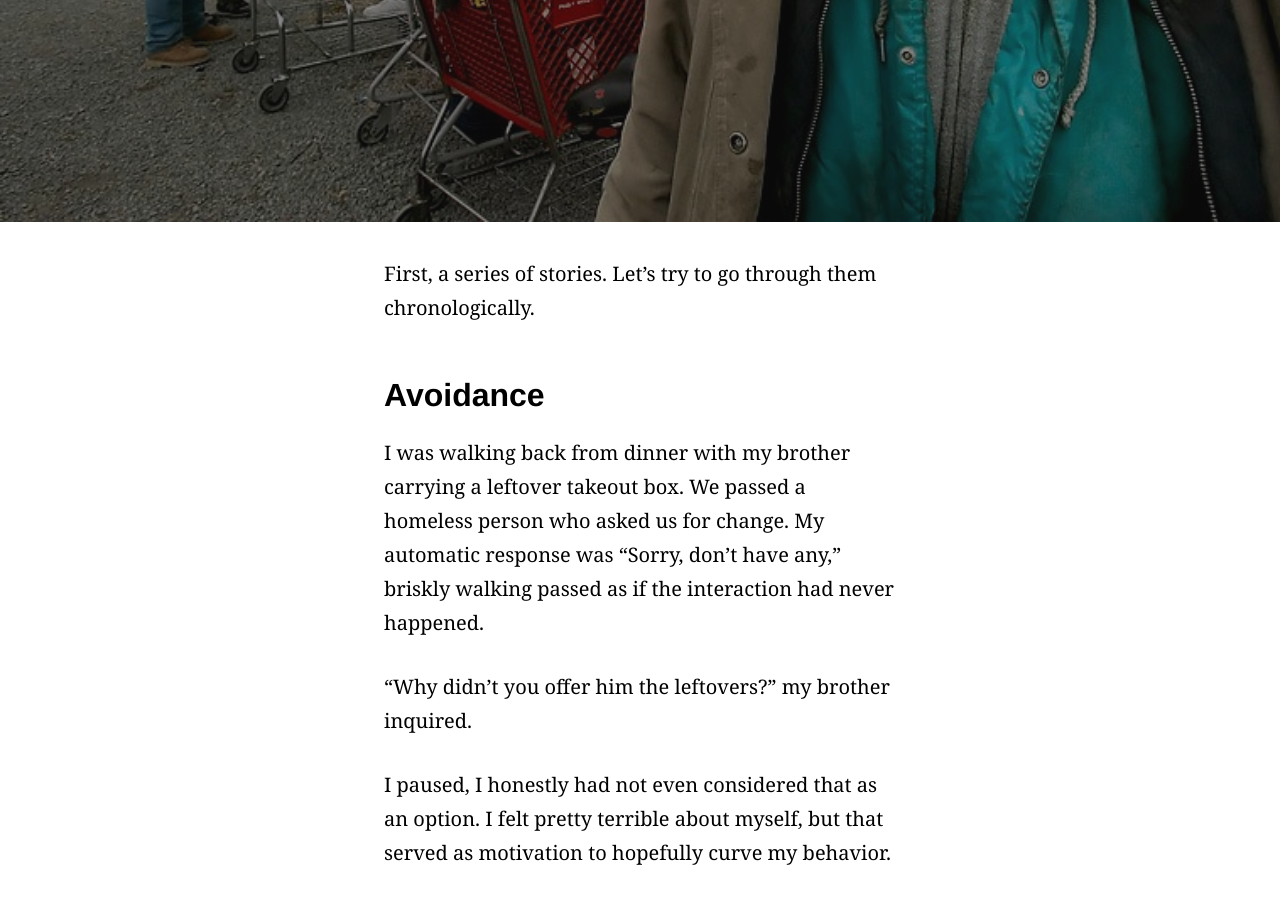
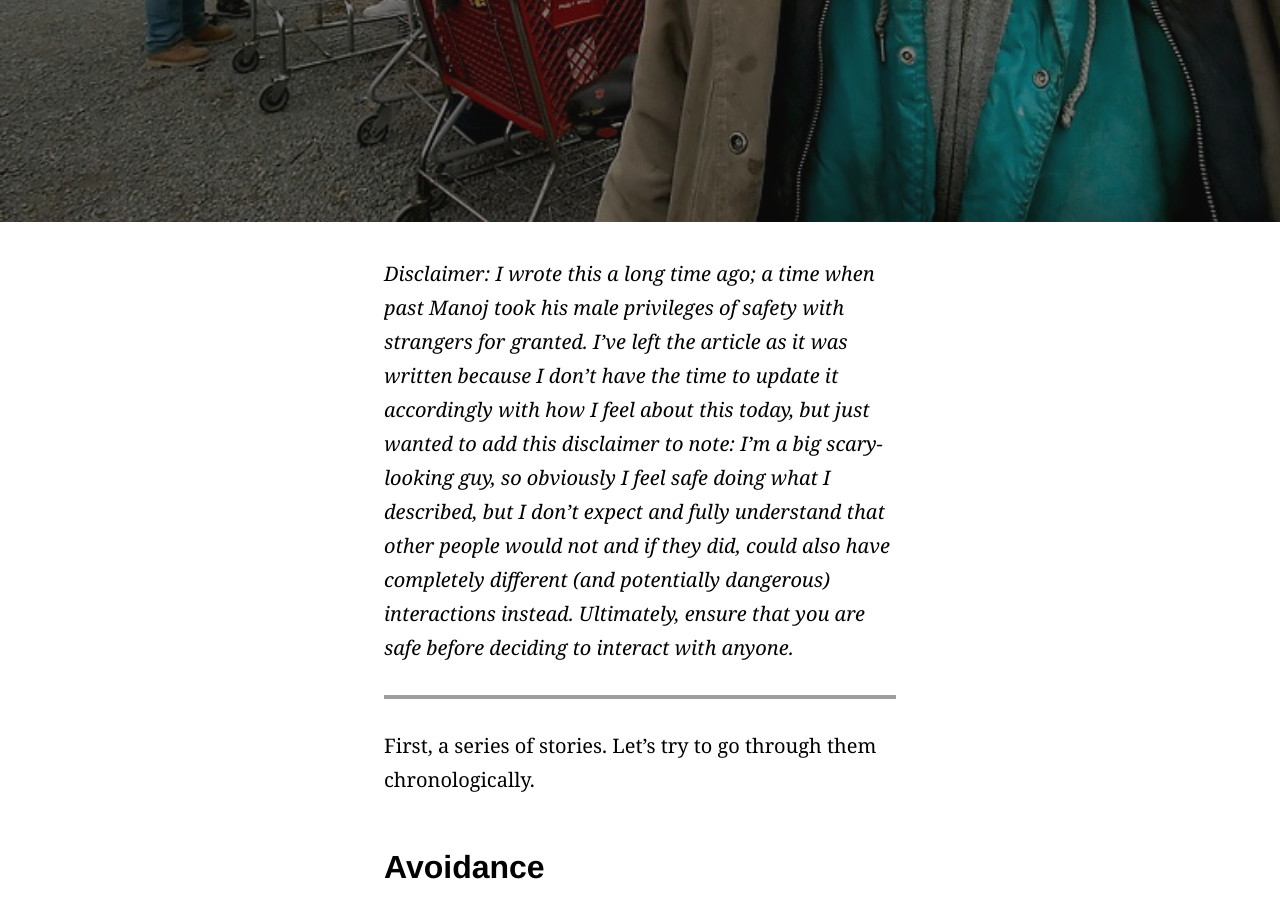
Before and after one commit to mdayaram/mdayaram.github.io, a Jekyll site: the page built from blog/essays/_posts/2014-09-11-dont-ignore-the-discomfort.md, in a window 1280 px wide and 900 px high, scrolled down 678 px. Built offline with Jekyll 4.4.1, drawn with Linux system fonts in a browser that asks for light colours; comment, search, counter and statistics services are not loaded; grey boxes are pictures that could not be loaded.

Commit message:
Adding disclaimer on don't ignore discomfort post

```diff
--- a/blog/essays/_posts/2014-09-11-dont-ignore-the-discomfort.md
+++ b/blog/essays/_posts/2014-09-11-dont-ignore-the-discomfort.md
@@ -4,6 +4,10 @@ title: Don't Ignore the Discomfort
 subtitle: An exploration of humanity in the streets of San Francisco.
 cover: /assets/images/essays/discomfort.jpg
 date: '2014-09-11T10:23:00-04:00'
+---
+
+_Disclaimer: I wrote this a long time ago; a time when past Manoj took his male privileges of safety with strangers for granted. I've left the article as it was written because I don't have the time to update it accordingly with how I feel about this today, but just wanted to add this disclaimer to note: I'm a big scary-looking guy, so obviously I feel safe doing what I described, but I don't expect and fully understand that other people would not and if they did, could also have completely different (and potentially dangerous) interactions instead. Ultimately, ensure that you are safe before deciding to interact with anyone._
+
 ---
 
 First, a series of stories. Let’s try to go through them chronologically.
```
